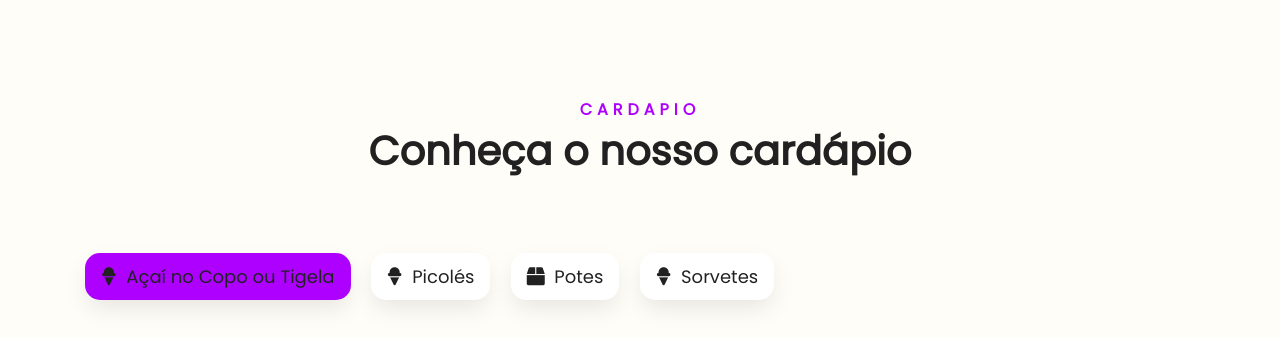
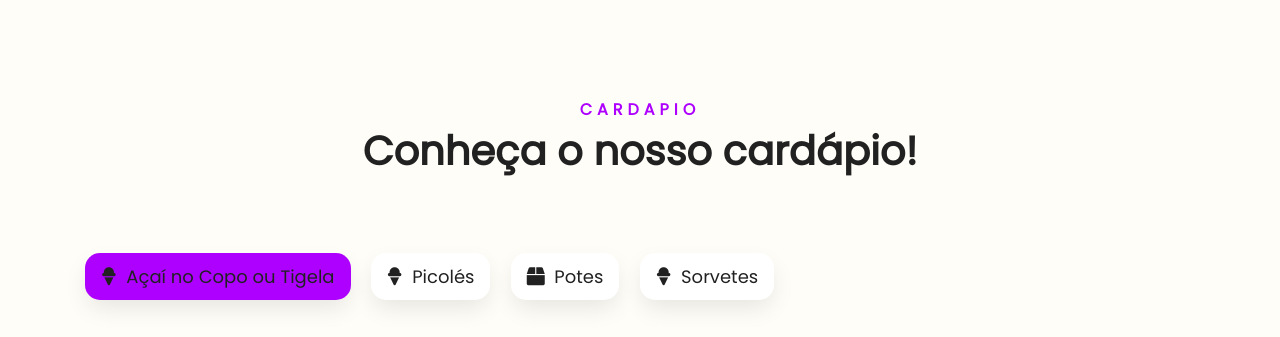
Before and after one commit to Teuzzx/acai-cliente, a plain HTML site: page index.html in a window 1280 px wide. Shown: the part 1580-1917 px from the top of the page. Drawn offline with nearby package versions, Linux system fonts and the light colour scheme.

Commit message:
! em cardápio

```diff
--- a/index.html
+++ b/index.html
@@ -172,7 +172,7 @@
                     <div class="col-12 col-one text-center mb-5 wow fadeIn">
                         <span class="hint-title"><strong>Cardapio</strong></span>
                         <h1 class="title">
-                            <strong>Conheça o nosso cardápio</strong>
+                            <strong>Conheça o nosso cardápio!</strong>
                         </h1>
                     </div>
 
```
